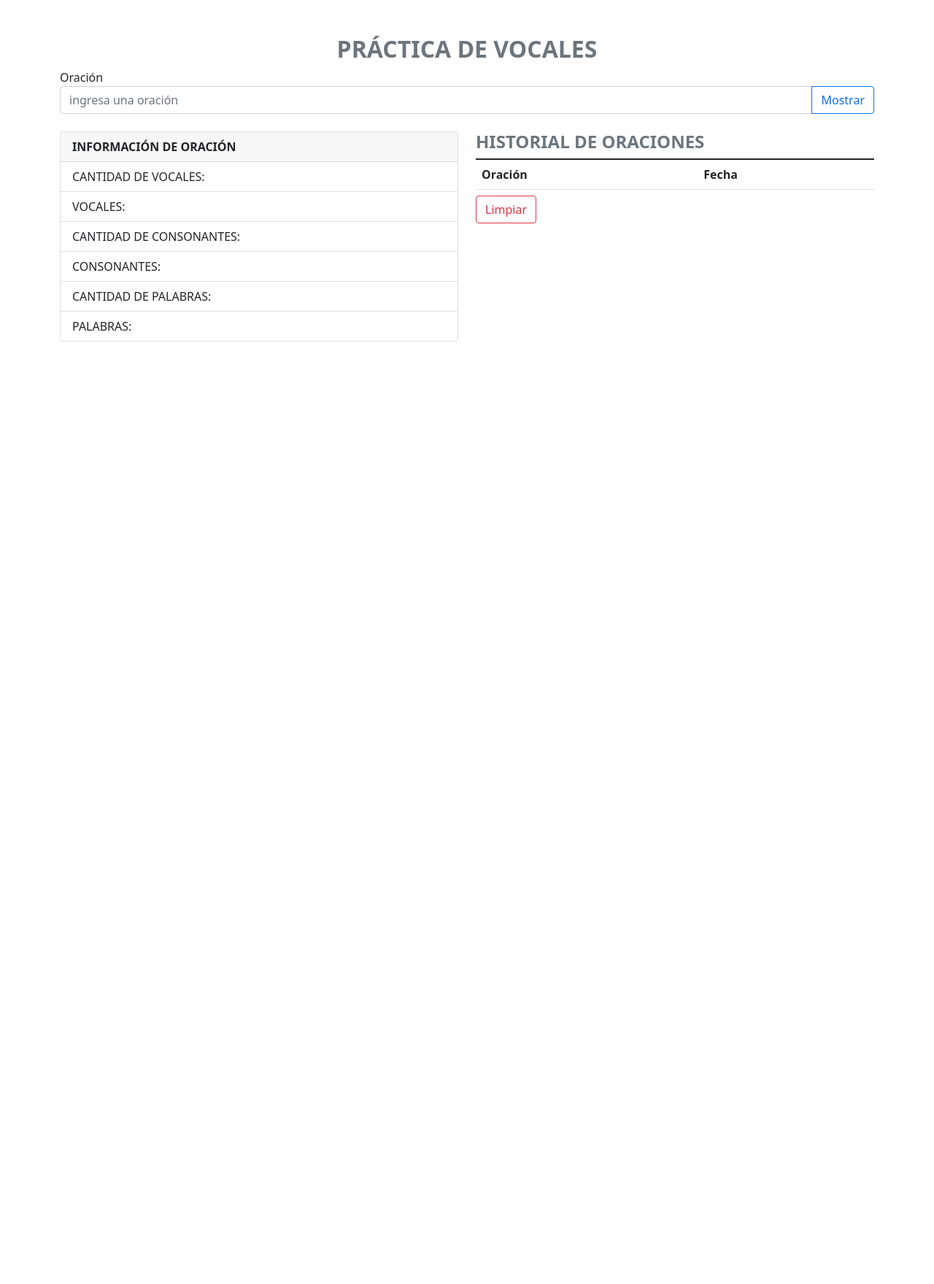
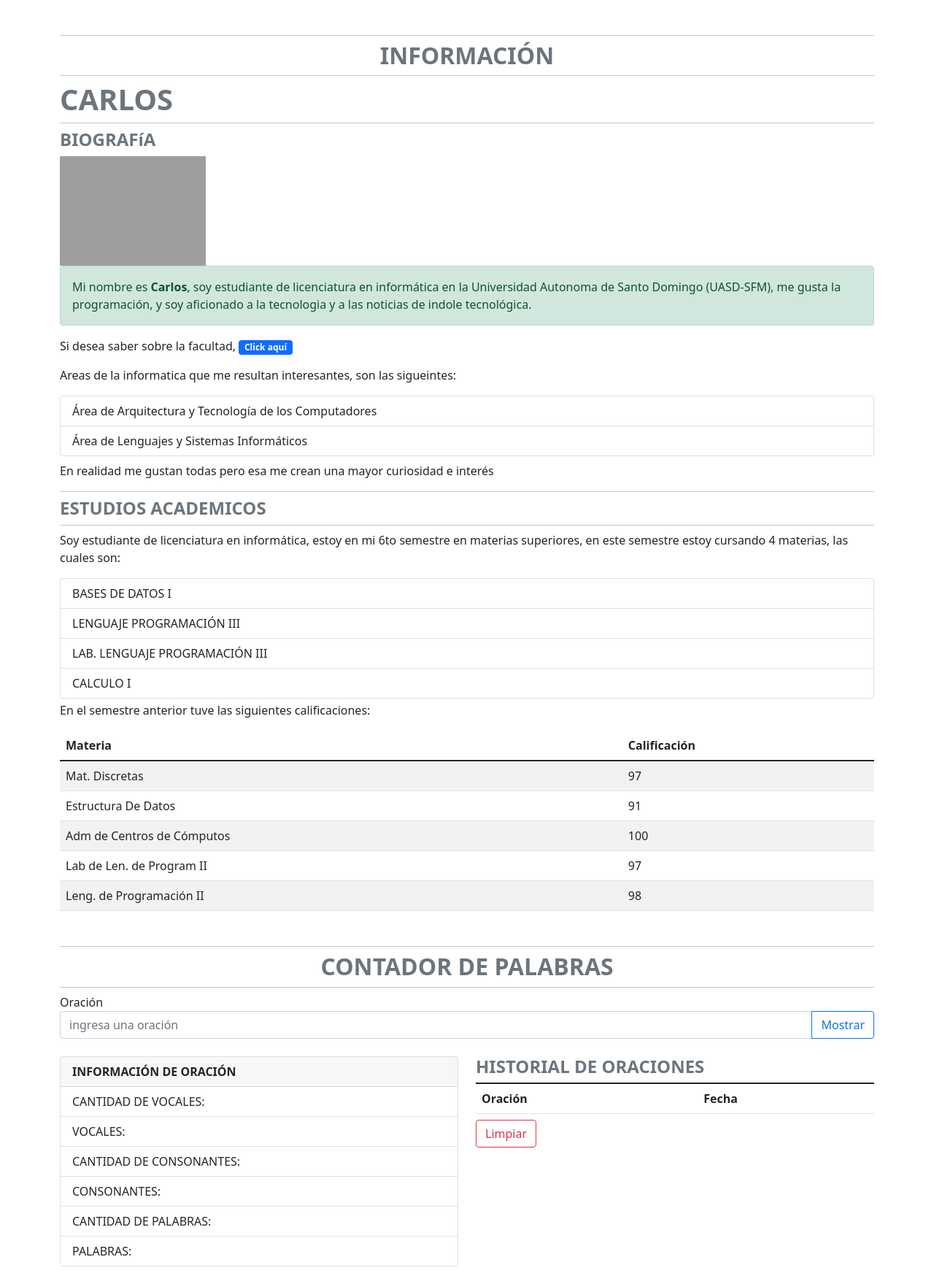
Before and after one commit to Rafaga1991/Vocales, a PHP site: page / in a window 1280 px wide. Shown: the whole page at 73% size. Before the commit the page ends 468 px from the top, so only its background shows below. Run offline with PHP 8.4, Linux system fonts and the light colour scheme; data that the repository does not hold is empty; grey boxes are pictures that could not be loaded.

Commit message:
completado

```diff
--- /dev/null
+++ b/assets/data/rating.json
@@ -0,0 +1,22 @@
+[
+    {
+        "course": "Mat. Discretas",
+        "rating": 97
+    },
+    {
+        "course": "Estructura De Datos",
+        "rating": 91
+    },
+    {
+        "course": "Adm de Centros de Cómputos",
+        "rating": 100
+    },
+    {
+        "course": "Lab de Len. de Program II",
+        "rating": 97
+    },
+    {
+        "course": "Leng. de Programación II",
+        "rating": 98
+    }
+]
--- a/index.php
+++ b/index.php
@@ -1,3 +1,7 @@
+<?php
+    $ratings = json_decode(file_get_contents('./assets/data/rating.json'), true);
+?>
+
 <!DOCTYPE html>
 <html lang="en">
 
@@ -5,15 +9,76 @@
     <meta charset="UTF-8">
     <meta http-equiv="X-UA-Compatible" content="IE=edge">
     <meta name="viewport" content="width=device-width, initial-scale=1.0">
-    <title>Práctica</title>
-
+    <title>Carlos Gil</title>
     <link href="https://cdn.jsdelivr.net/npm/bootstrap@5.1.3/dist/css/bootstrap.min.css" rel="stylesheet" integrity="sha384-1BmE4kWBq78iYhFldvKuhfTAU6auU8tT94WrHftjDbrCEXSU1oBoqyl2QvZ6jIW3" crossorigin="anonymous">
     <link rel="stylesheet" href="./assets/css/style.css">
 </head>
 
 <body>
     <div class="container">
-        <h2 class="text-uppercase mt-5 text-center text-muted fw-bold">pr&aacute;ctica de vocales</h2>
+        <hr class="dropdown-divider mt-5">
+        <h2 class="text-uppercase text-center text-muted fw-bold">informaci&oacute;n</h2>
+        <hr class="dropdown-divider">
+
+        <h1 class="fw-bold text-uppercase text-muted">Carlos</h1>
+        <hr class="dropdown-divider">
+
+        <h4 class="text-muted fw-bold">BIOGRAF&iacute;A</h4>
+        <img width="200px" src="C:\Users\0021c\Documents\UASD\Semestre 2021-2\Lenguaje de Programación III\Tarea de LAB 1\Carlos.jpg" alt="Carlos">
+
+        <p class="alert alert-success">Mi nombre es <span class="fw-bold">Carlos</span>,
+            soy estudiante de licenciatura en informática en la Universidad Autonoma de Santo Domingo (UASD-SFM),
+            me gusta la programación, y soy aficionado a la tecnologia y a las noticias de indole tecnológica.
+        </p>
+
+        <p>Si desea saber sobre la facultad, <a href="https://www.uasd.edu.do/index.php/ciencias"> <span class="badge bg-primary">Click aquí</span> </a></p>
+
+        <p>Areas de la informatica que me resultan interesantes, son las sigueintes:</p>
+        <ul class="list-group my-2">
+            <li class="list-group-item">Área de Arquitectura y Tecnología de los Computadores</li>
+            <li class="list-group-item">Área de Lenguajes y Sistemas Informáticos</li>
+        </ul>
+
+        <p>En realidad me gustan todas pero esa me crean una mayor curiosidad e interés</p>
+
+        <hr class="dropdown-divider">
+        <h4 class="text-muted fw-bold">ESTUDIOS ACADEMICOS</h4>
+        <hr class="dropdown-divider">
+
+        <p>Soy estudiante de licenciatura en informática, estoy en mi 6to semestre en materias superiores,
+            en este semestre estoy cursando 4 materias, las cuales son:
+        </p>
+
+
+        <ol class="list-group my-1">
+            <li class="list-group-item"> BASES DE DATOS I</li>
+            <li class="list-group-item"> LENGUAJE PROGRAMACIÓN III </li>
+            <li class="list-group-item"> LAB. LENGUAJE PROGRAMACIÓN III </li>
+            <li class="list-group-item"> CALCULO I </li>
+        </ol>
+
+        <p>En el semestre anterior tuve las siguientes calificaciones: </p>
+        <table class="table table-striped">
+            <thead>
+                <tr>
+                    <th>Materia</th>
+                    <th>Calificación</th>
+                </tr>
+            </thead>
+            <tbody>
+                <?php foreach($ratings as $rating):?>
+                    <tr>
+                        <td><?=$rating['course']?></td>
+                        <td><?=$rating['rating']?></td>
+                    </tr>
+                <?php endforeach;?>
+            </tbody>
+        </table>
+
+        <hr class="dropdown-divider mt-5">
+        <h2 class="text-uppercase text-center text-muted fw-bold">CONTADOR DE PALABRAS</h2>
+        <hr class="dropdown-divider">
+
         <div class="form-group">
             <label for="txtText">Oraci&oacute;n</label>
             <div class="input-group">
```
